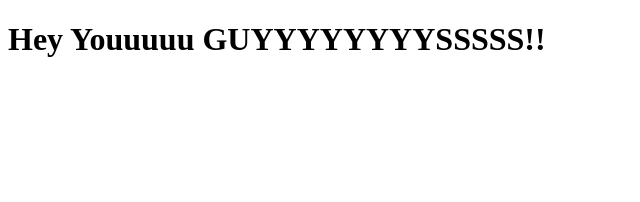
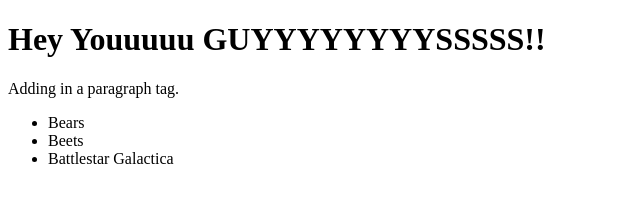
Before and after one commit to Josephjbliss/FEWD27, a plain HTML site: page index.html in a window 1280 px wide. Shown: the whole page, without its empty margins (0-640 px from the left). Drawn offline with Linux system fonts and the light colour scheme.

Commit message:
Added paragraph and list items

```diff
--- a/index.html
+++ b/index.html
@@ -5,5 +5,13 @@
 	</head>
 <body>
 	<h1>Hey Youuuuu GUYYYYYYYYSSSSS!!</h1>
+
+	<p>Adding in a paragraph tag.</p>
+
+	<ul>
+		<li>Bears</li>
+		<li>Beets</li>
+		<li>Battlestar Galactica</li>
+	</ul>
 </body>
 </html>
```
